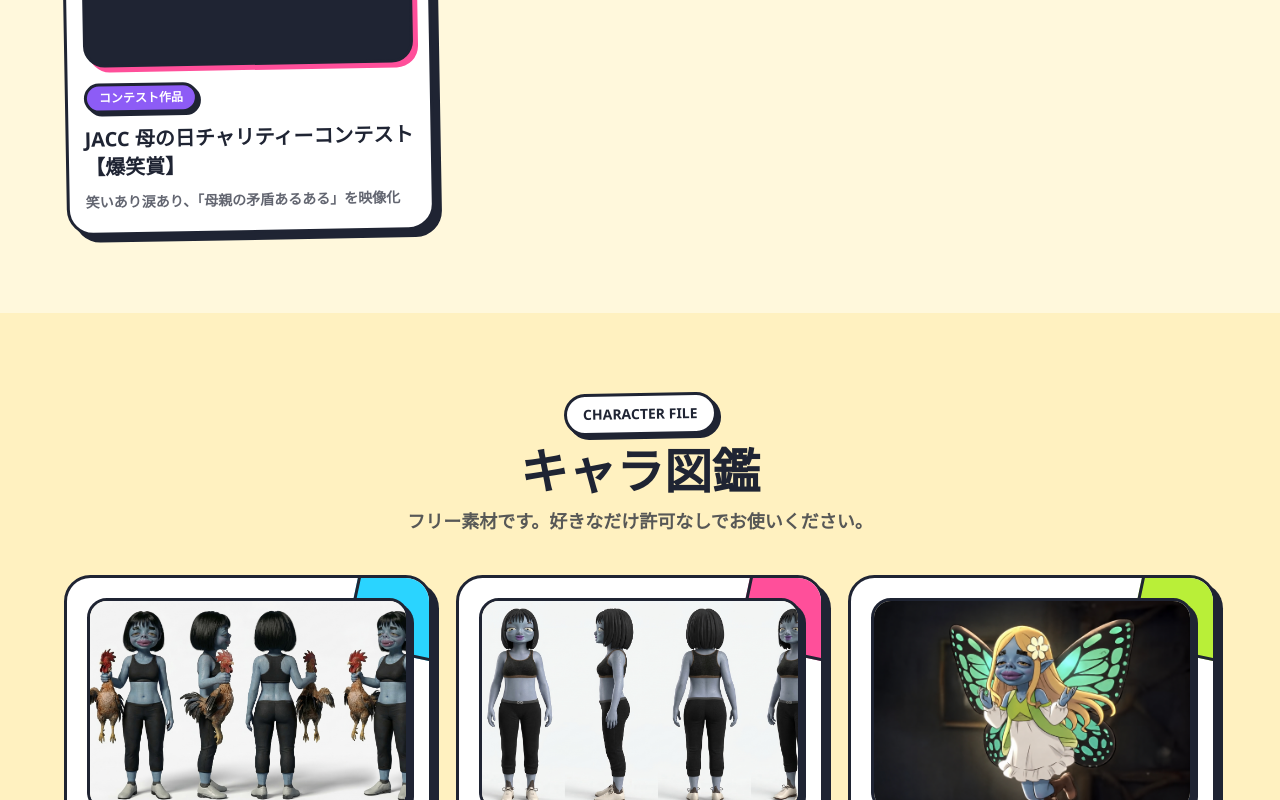
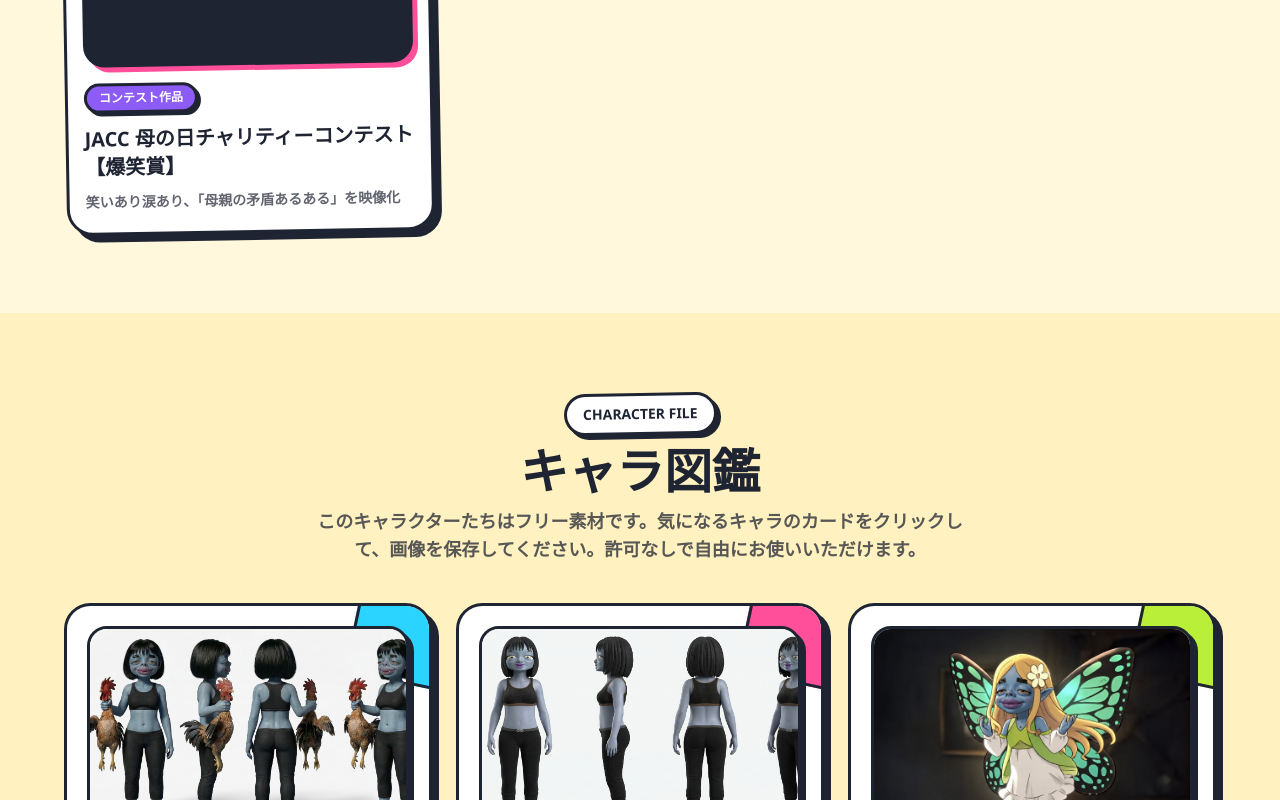
Before and after one commit to kotta1020/Portfolio, a Next.js app: page / in a window 1280 px wide. Shown: the part 2000-2800 px from the top of the page. Built offline with nearby package versions, Linux system fonts and the light colour scheme; grey boxes are pictures that could not be loaded.

Commit message:
キャラ図鑑の説明文を更新

```diff
--- a/app/page.tsx
+++ b/app/page.tsx
@@ -359,7 +359,7 @@ export default function Home() {
         <SectionHeading
           kicker="CHARACTER FILE"
           title="キャラ図鑑"
-          note="フリー素材です。好きなだけ許可なしでお使いください。"
+          note="このキャラクターたちはフリー素材です。気になるキャラのカードをクリックして、画像を保存してください。許可なしで自由にお使いいただけます。"
         />
         <div className="grid gap-6 md:grid-cols-2 xl:grid-cols-3">
           {characters.map((character, index) => (
```
